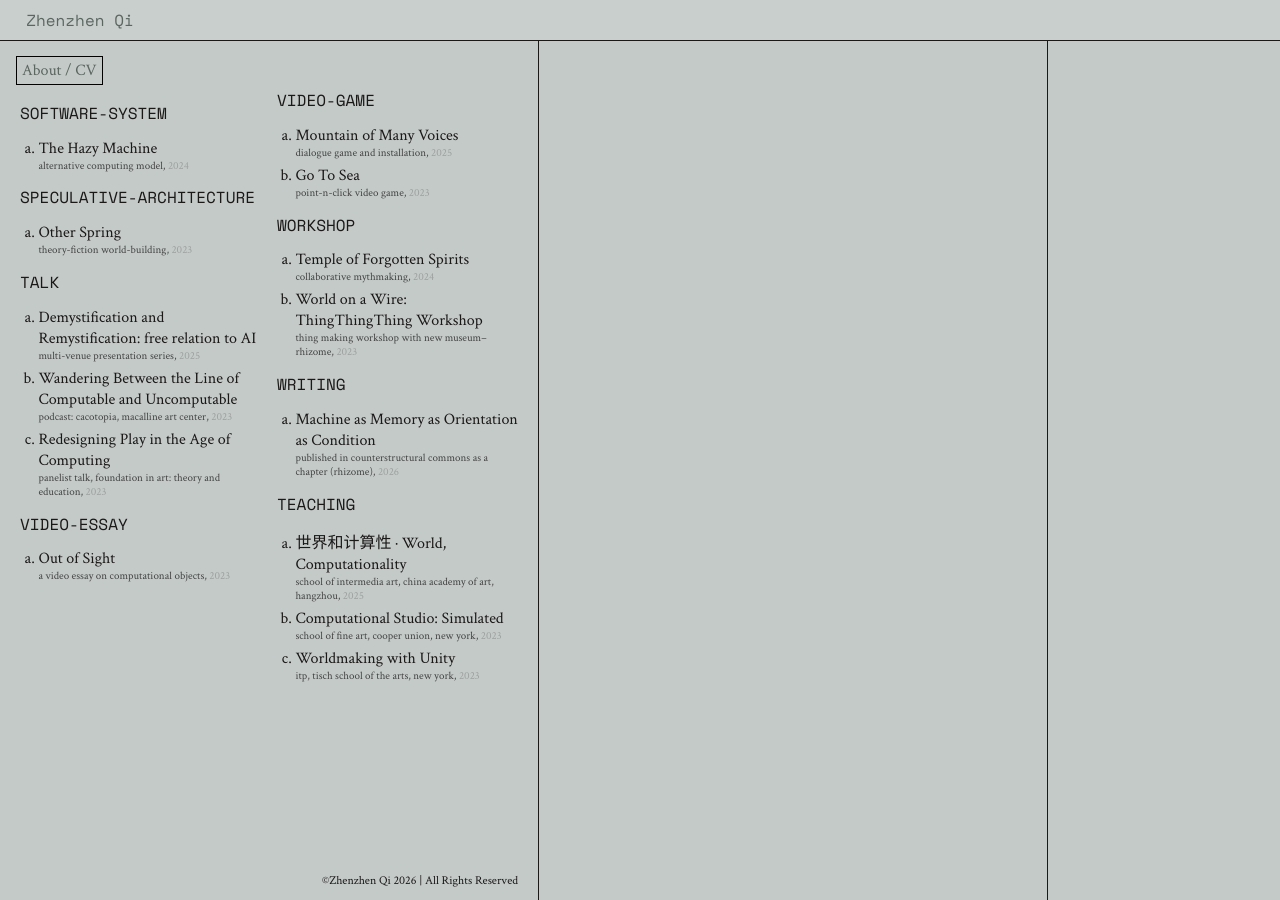
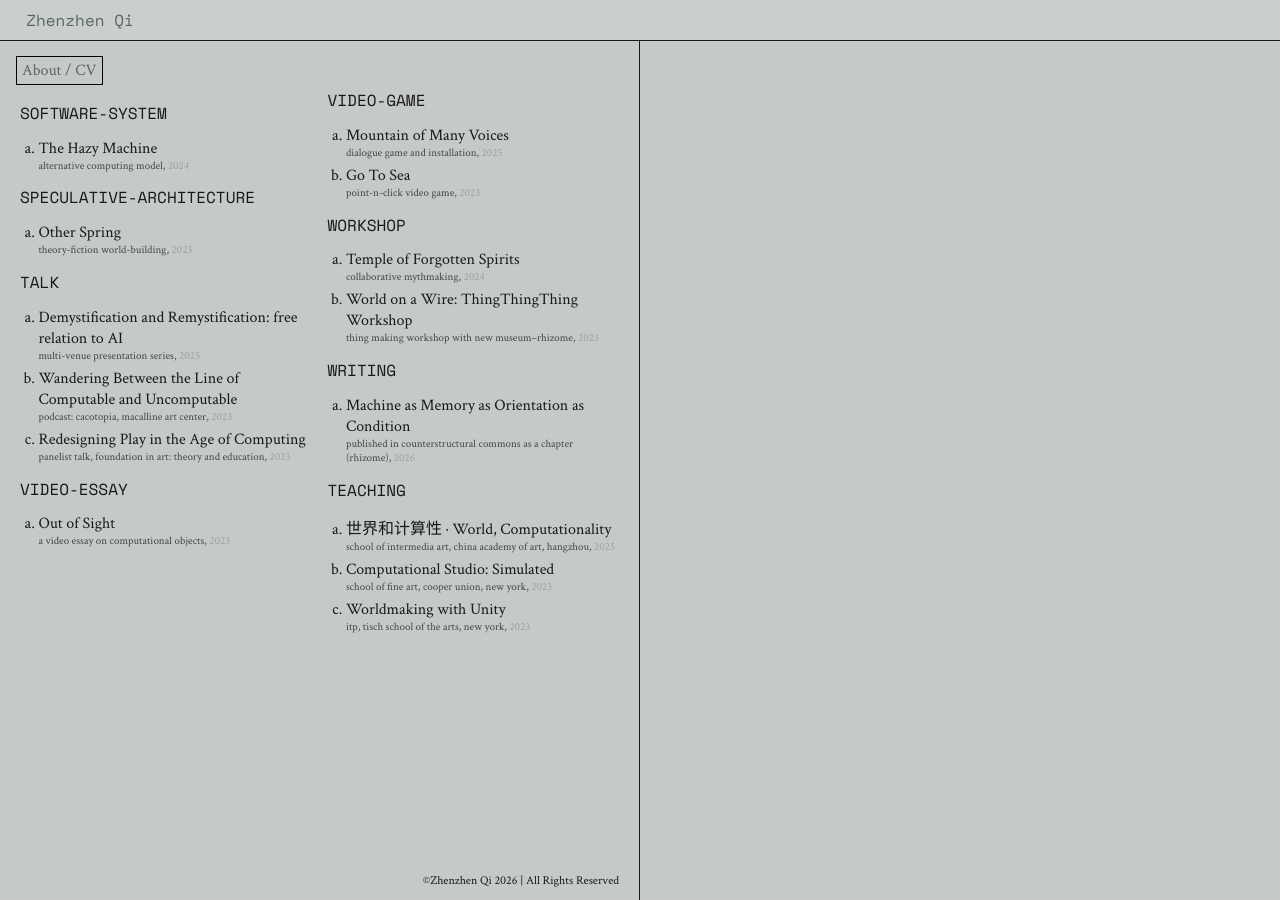
Before and after one commit to zhenzhenqi/zhenzhenqi, a Jekyll site: the page built from index.md, in a window 1280 px wide. Built offline with Jekyll 4.4.1, drawn with Linux system fonts in a browser that asks for light colours.

Commit message:
Make landing page use two-panel layout

```diff
--- a/_layouts/main.html
+++ b/_layouts/main.html
@@ -12,7 +12,7 @@
   </nav>
 </header>
 
-<div class="row{% if page.category == 'about' %} about-row{% endif %}">
+<div class="row{% if page.category == 'about' %} two-panel-row{% endif %}">
   <div class="col" id="left">
     {% include project-list.html %}
     <footer class="site-footer">&copy;Zhenzhen Qi 2026 | All Rights Reserved</footer>
--- a/assets/css/main.scss
+++ b/assets/css/main.scss
@@ -65,11 +65,10 @@
 #center #content th { font-family:"Space Mono", Helvetica, Arial, sans-serif; font-weight:400; }
 #right { flex:2 1 100px; }
 
-/* The CV uses the same two-panel interaction as the project index: the
-   project list stays on the left and the selected page fills the right. */
-.about-row #left { flex:0 0 50%; box-sizing:border-box; }
-.about-row #center { flex:1 1 50%; box-sizing:border-box; border-right:0; }
-.about-row #right { display:none; }
+/* Two-panel pages keep the project list on the left and content on the right. */
+.two-panel-row #left { flex:0 0 50%; box-sizing:border-box; }
+.two-panel-row #center { flex:1 1 50%; box-sizing:border-box; border-right:0; }
+.two-panel-row #right { display:none; }
 
 #pages { position:fixed; top:0; margin:3.5rem 1rem 1rem; border:1px solid #000; background-color:#c4cac8; z-index:100; }
 #pages li { list-style:none; padding:3px 5px; }
--- a/index.md
+++ b/index.md
@@ -13,7 +13,7 @@
   </nav>
 </header>
 
-<div class="row">
+<div class="row two-panel-row">
   <div class="col" id="left">
     {% include project-list.html %}
     <footer class="site-footer">&copy;Zhenzhen Qi 2026 | All Rights Reserved</footer>
```
